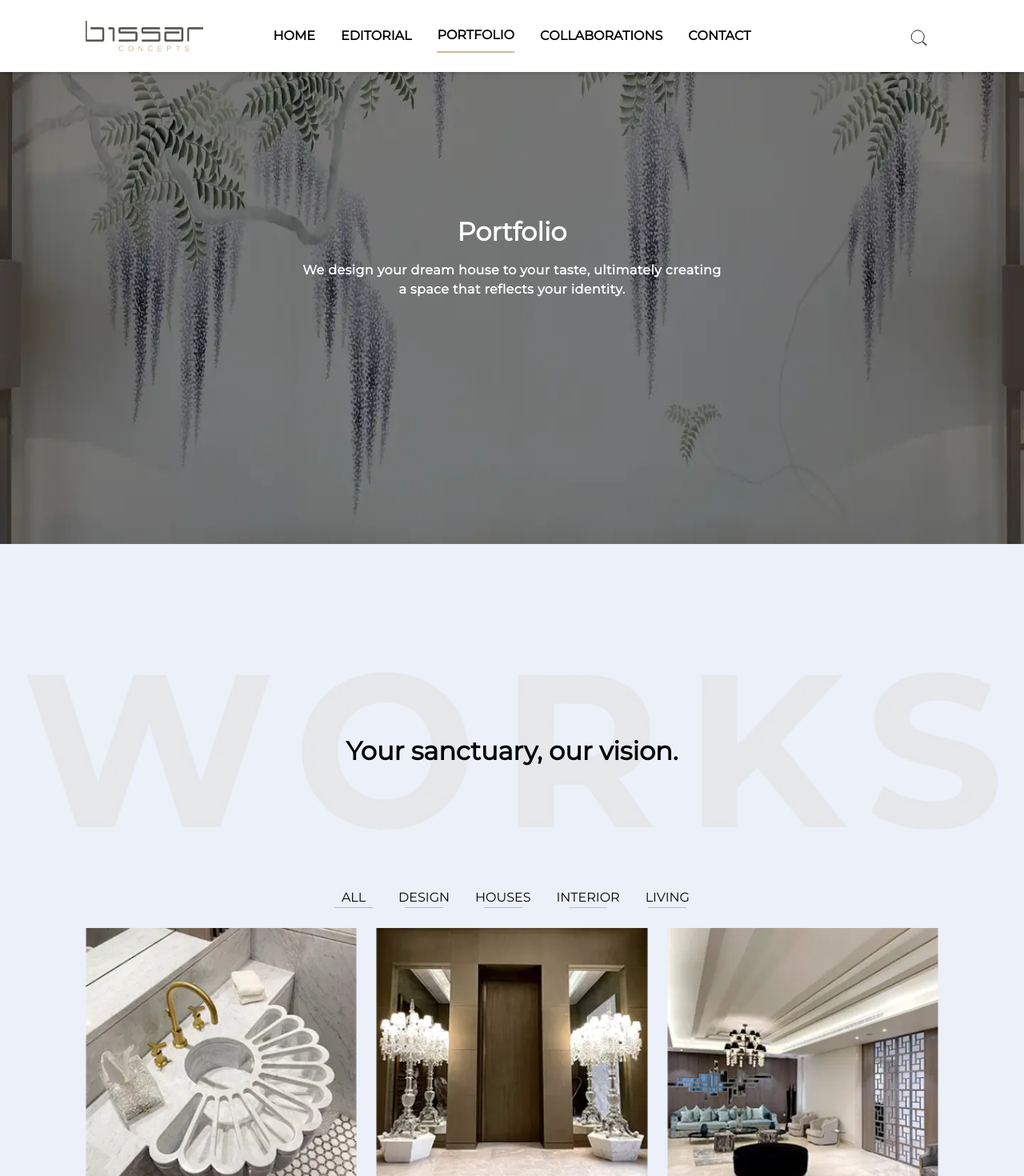
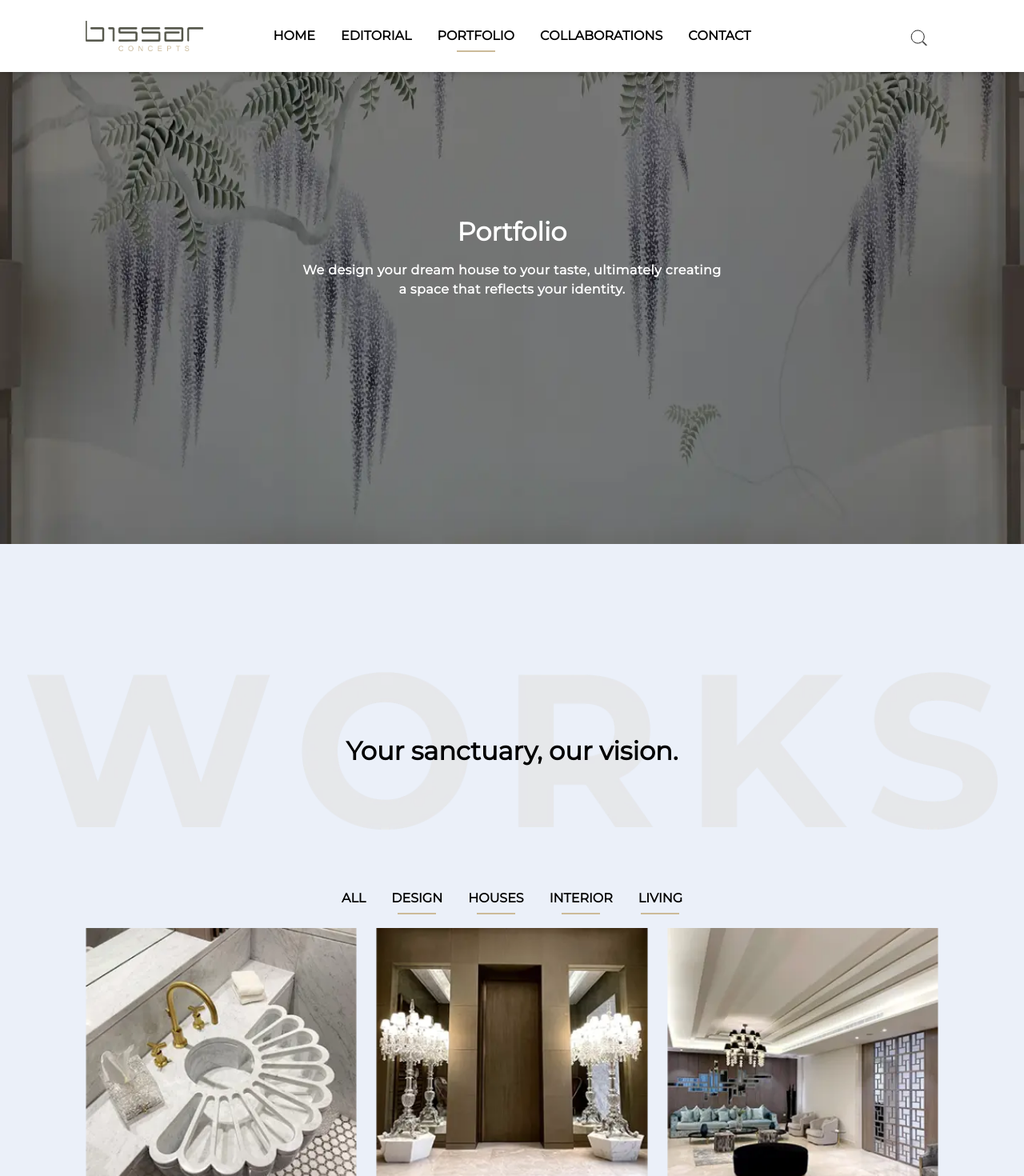
Before and after one commit to ninaismail/vue3, a Vue app: page /portfolio in a window 1280 px wide. Shown: the top 1470 px of the page at 80% size. Built offline with nearby package versions, Linux system fonts and the light colour scheme.

Commit message:
fixed the active link and hovered link thingy

```diff
--- a/src/components/Tabs.vue
+++ b/src/components/Tabs.vue
@@ -22,16 +22,18 @@ const isHover = ref(null)
                 <button
                 id="all"
                 :aria-label="'show all'"
-                class="relative uppercase cursor-pointer font-[500] hover:font-[700] text-center group py-2 flex flex-col justify-center items-center">
-                    <span class="group-hover:font-[700]">All</span>
-                    <span class="w-12 h-[1px] mx-auto bg-gold group-hover:h-[2px] transition-[height] duration-600"></span>
+                class="relative uppercase cursor-pointer font-[600] hover:font-[700] text-center py-2 flex flex-col justify-center items-center before:bg-gold before:transition-all before:duration-600 before:absolute before:bottom-0 before:left-1/2 before:transform before:-translate-x-1/2 hover:before:w-12 hover:before:h-[2px]"
+                >
+                 All
                 </button>
                 <RouterLink v-for="(item, key) in uniqueCats" :key="key"
                 :id="item + (isClicked === item.id ? '-active' : '')"
                 :aria-label="'show ' + item" :to="'#'+item"
-                class="relative uppercase cursor-pointer font-[500] hover:font-[700] text-center group py-2 flex flex-col justify-center items-center">
-                    <span class="group-hover:font-[700]">{{ item }}</span>
-                    <span class="w-12 h-[1px] mx-auto bg-gold group-hover:h-[2px] transition-[height] duration-600"></span>
+                :activeClass="'font-[700] before:absolute before:bottom-0 before:left-1/2 before:w-12 before:h-[2px] before:bg-gold before:transform before:-translate-x-1/2'"
+                :exactActiveClass="'font-[700] before:absolute before:bottom-0 before:left-1/2 before:w-12 before:h-[2px] before:bg-gold before:transform before:-translate-x-1/2'"
+                class="relative uppercase cursor-pointer font-[600] hover:font-[700] text-center py-2 flex flex-col justify-center items-center before:bg-gold before:transition-all before:duration-600 before:absolute before:bottom-0 before:left-1/2 before:transform before:-translate-x-1/2 hover:before:w-12 hover:before:h-[2px]"
+                >
+                    {{ item }}
                 </RouterLink>
             </nav>
             <div class="grid grid-cols-1 gap-6 lg:grid-cols-3 md:grid-cols-2">
--- a/src/components/layouts/Header.vue
+++ b/src/components/layouts/Header.vue
@@ -60,15 +60,19 @@ onUnmounted(() => {
       </RouterLink>
       <!-- Descktop -->
       <nav class="items-center justify-center hidden gap-8 w-7/12 min-h-[42px] h-full lg:flex">
-        <RouterLink v-for="(item, key) in navlinks" :key="key"
+      <RouterLink
+        v-for="(item, key) in navlinks"
+        :key="key"
         :id="item.name + (isClicked === item.id ? '-active' : '')"
-        :aria-label="'go to ' + item.name" :to="item.to"
-        :activeClass="'font-[700] border-b-[2px] border-gold'"
-        :exactActiveClass="'font-[700] border-b-[2px] border-gold'"
-        class="relative uppercase cursor-pointer font-[600] hover:font-[700] text-center group py-2 flex flex-col justify-center items-center">
-          <span class="group-hover:font-[700]">{{ item.name }}</span>
-          <span class="w-0 h-0 mx-auto bg-gold group-hover:h-[2px] group-hover:w-12 transition-all duration-600"></span>
-        </RouterLink>
+        :aria-label="'go to ' + item.name"
+        :to="item.to"
+        :activeClass="'font-[700] before:absolute before:bottom-0 before:left-1/2 before:w-12 before:h-[2px] before:bg-gold before:transform before:-translate-x-1/2'"
+        :exactActiveClass="'font-[700] before:absolute before:bottom-0 before:left-1/2 before:w-12 before:h-[2px] before:bg-gold before:transform before:-translate-x-1/2'"
+        class="relative uppercase cursor-pointer font-[600] hover:font-[700] text-center py-2 flex flex-col justify-center items-center before:w-0 before:h-0 before:bg-gold before:transition-all before:duration-600 before:absolute before:bottom-0 before:left-1/2 before:transform before:-translate-x-1/2 hover:before:w-12 hover:before:h-[2px]"
+      >
+        {{ item.name }}
+      </RouterLink>
+
       </nav>
       <form id="search-bar" class="relative flex items-center h-[42px] transition-all duration-600 w-2/12" :class="isClicked ? 'border border-offwhite ' : 'border-0'">
         <input type="search"
@@ -90,15 +94,18 @@ onUnmounted(() => {
         </Transition>
       </button>
       <nav v-if="isOpen" class="flex flex-col w-full py-5 mt-5 space-y-4 lg:hidden">
-        <RouterLink v-for="(item, key) in navlinks" :key="key"
+        <RouterLink
+        v-for="(item, key) in navlinks"
+        :key="key"
         :id="item.name + (isClicked === item.id ? '-active' : '')"
-        :aria-label="'go to ' + item.name" :to="item.to"
-        :activeClass="'font-[700] border-b-[2px] border-gold'"
-        :exactActiveClass="'font-[700] border-b-[2px] border-gold'"
-        class="relative uppercase cursor-pointer min-w-[193px] font-[600] hover:font-[700] text-center group py-2 flex flex-col justify-center items-center">
-          <span class="group-hover:font-[700]">{{ item.name }}</span>
-          <span class="w-0 h-0 mx-auto bg-gold group-hover:h-[2px] group-hover:w-12 transition-[width] duration-600"></span>
-        </RouterLink>
+        :aria-label="'go to ' + item.name"
+        :to="item.to"
+        :activeClass="'font-[700] before:absolute before:bottom-0 before:left-1/2 before:w-12 before:h-[2px] before:bg-gold before:transform before:-translate-x-1/2'"
+        :exactActiveClass="'font-[700] before:absolute before:bottom-0 before:left-1/2 before:w-12 before:h-[2px] before:bg-gold before:transform before:-translate-x-1/2'"
+        class="relative uppercase cursor-pointer font-[600] hover:font-[700] text-center py-2 flex flex-col justify-center items-center before:w-0 before:h-0 before:bg-gold before:transition-all before:duration-600 before:absolute before:bottom-0 before:left-1/2 before:transform before:-translate-x-1/2 hover:before:w-12 hover:before:h-[2px]"
+      >
+        {{ item.name }}
+      </RouterLink>
       </nav>
     </div>
     </header>
```
